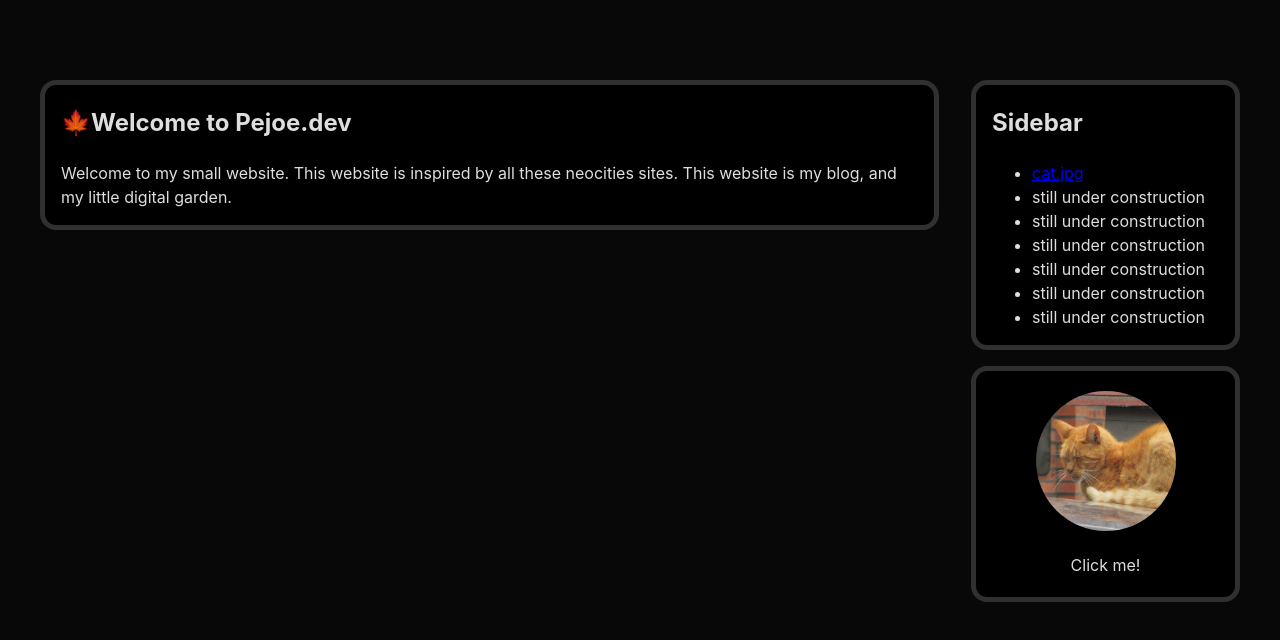
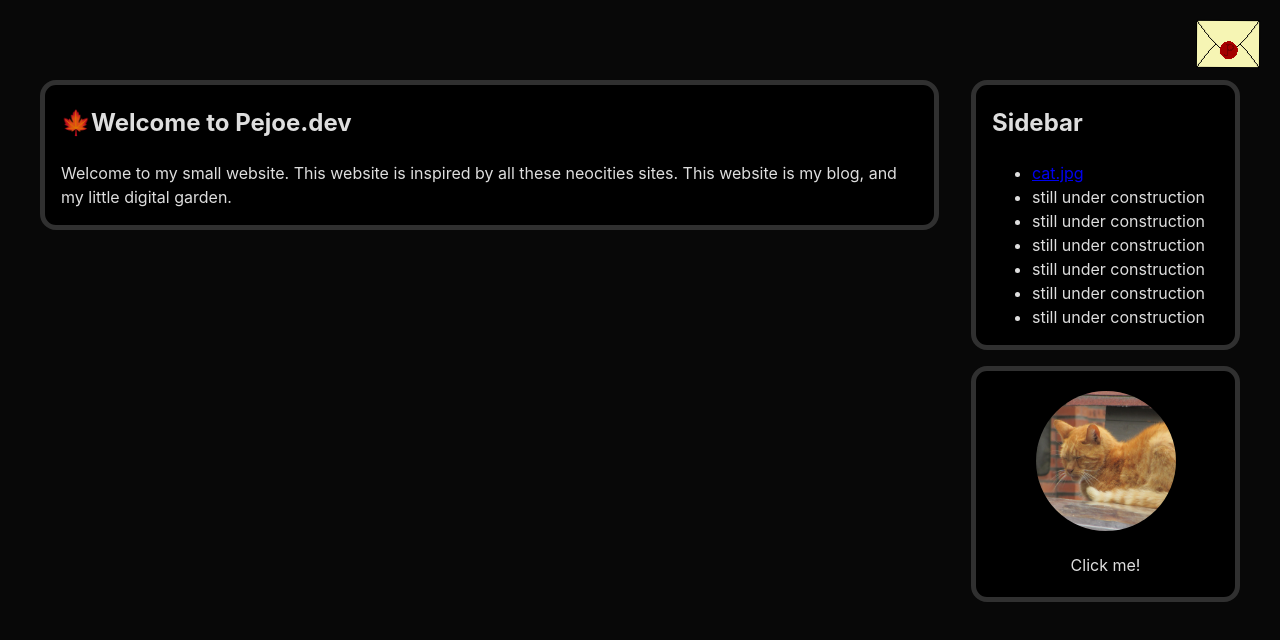
Before and after one commit to pejoedev/pejoe.dev, a React (Vite) app: page / in a window 1280 px wide. Shown: the top 640 px of the page. Built offline with nearby package versions, Linux system fonts and the light colour scheme.

Commit message:
show the envelope

```diff
--- a/src/pages/Home/Home.css
+++ b/src/pages/Home/Home.css
@@ -32,3 +32,35 @@
     }
 
 }
+
+.overlay {
+    position: fixed;
+    top: 20px;
+    right: 20px;
+    z-index: 1000;
+    animation: shake 5s ease-in-out infinite;
+}
+
+@keyframes shake {
+    0% {
+        transform: rotate(0deg);
+    }
+    2.5% {
+        transform: rotate(-5deg);
+    }
+    7.5% {
+        transform: rotate(5deg);
+    }
+    10% {
+        transform: rotate(0deg);
+    }
+    12.5% {
+        transform: rotate(-5deg);
+    }
+    17.5% {
+        transform: rotate(5deg);
+    }
+    20%, 100% {
+        transform: rotate(0deg);
+    }
+}
--- a/src/pages/Home/Home.tsx
+++ b/src/pages/Home/Home.tsx
@@ -6,6 +6,7 @@ import SpinningPFP from '../../components/SpinningPFP/SpinningPFP'
 
 const Home: React.FC = () => {
     return (
+        <>
             <div className="home">
                 <section className="hero">
                     <ContentBlock>
@@ -28,6 +29,12 @@ const Home: React.FC = () => {
 
 
             </div>
+            <div className="overlay">
+                <div className="envelope">
+                    <img src="/images/envelope-stamp-low.svg" style={{ width: '4rem' }}></img>
+                </div>
+            </div>
+        </>
     )
 }
 
```
Also changed, not shown: public/images/envelope-stamp-low.svg (added), public/images/envelope-stamp.svg (deleted). Lines whose indentation alone changed are shown as unchanged.
